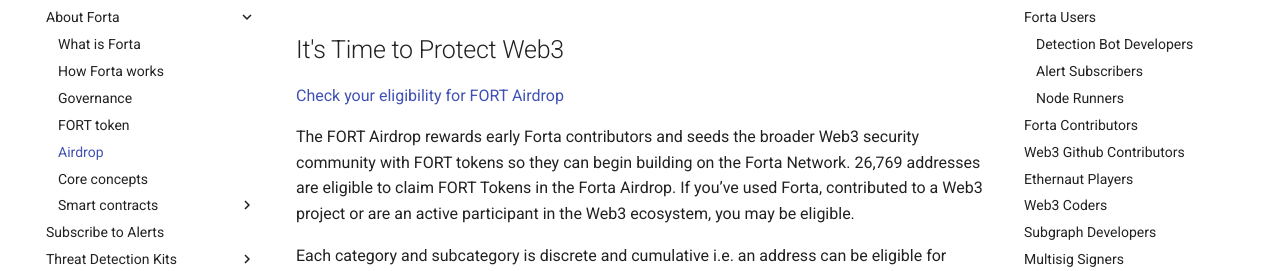
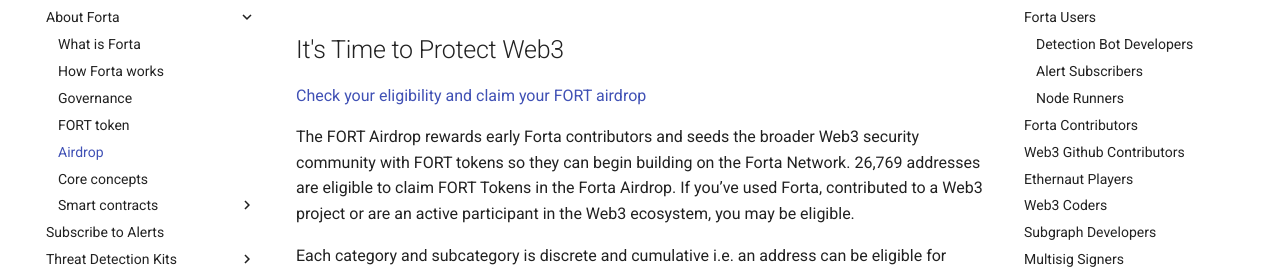
Before and after one commit to forta-network/docs, an MkDocs documentation site: the page built from docs/airdrop.md, in a window 1280 px wide and 900 px high. Shown: the part 148-419 px from the top of the window. Built offline with MkDocs 1.6.1 and Material for MkDocs 9.7.7, drawn with Linux system fonts in a browser that asks for light colours.

Commit message:
change airdrop page cta

```diff
--- a/docs/airdrop.md
+++ b/docs/airdrop.md
@@ -2,7 +2,7 @@
 
 <h2>It's Time to Protect Web3</h2>
 
-[Check your eligibility for FORT Airdrop](https://airdrop.forta.network)
+[Check your eligibility and claim your FORT airdrop](https://airdrop.forta.network)
 
 The FORT Airdrop rewards early Forta contributors and seeds the broader Web3 security community with FORT tokens so they can begin building on the Forta Network. 26,769 addresses are eligible to claim FORT Tokens in the Forta Airdrop. If you’ve used Forta, contributed to a Web3 project or are an active participant in the Web3 ecosystem, you may be eligible.
 
```
